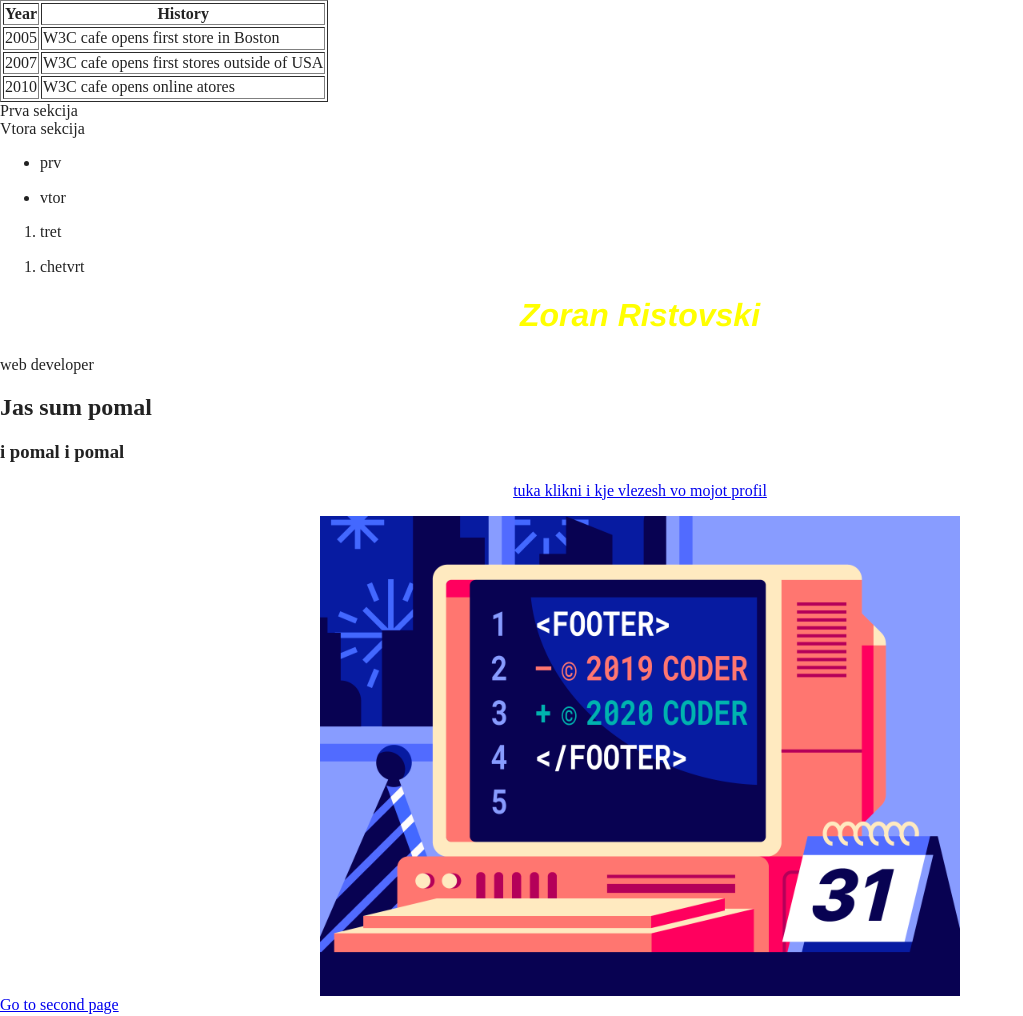
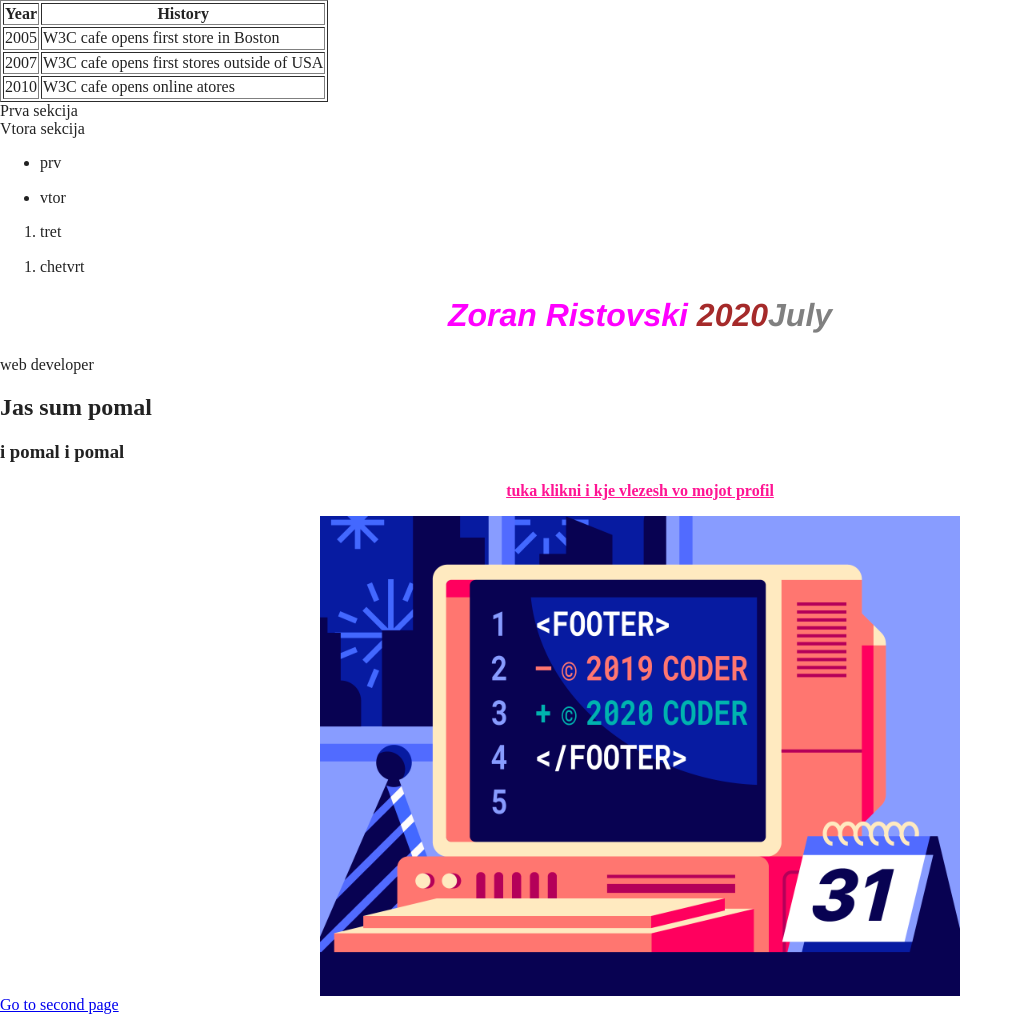
Before and after one commit to zoranrist/zoranrist, a website built with Parcel: page index.html in a window 1280 px wide. Shown: the top 1016 px of the page, without its empty margins (0-1023 px from the left). Built offline with nearby package versions, Linux system fonts and the light colour scheme.

Commit message:
selektori_i_psevdo_selektori

```diff
--- a/css/first.css
+++ b/css/first.css
@@ -6,6 +6,39 @@ h1 {
   font-style: italic;
   font-family: "Franklin Gothic Medium", "Arial Narrow", Arial, sans-serif;
   text-align: center;
+}
+
+h1 .inside {
+  color: brown;
+}
+
+h1.inside {
+  color: aqua;
+}
+
+h1 .inside .double-inside {
+  color: grey;
+}
+
+/* a:hover {
+  font-weight: bold;
+} */
+
+a:active {
+  font-weight: bold;
+}
+
+input:required {
+  border: 2px solid;
+}
+
+/* h1.inside.double-inside {
+  color: aqua;
+} */
+
+#main a {
+  font-weight: bold;
+  color: deeppink;
 }
 
 .second {
--- a/index.html
+++ b/index.html
@@ -62,13 +62,23 @@
         <li>chetvrt</li>
       </ol>
 
-      <h1 class="first second" id="firstID">Zoran Ristovski</h1>
+      <h1
+        class="first second inside double-inside"
+        id="firstID"
+        style="color: magenta;"
+      >
+        Zoran Ristovski
+        <span class="inside"
+          >2020<strong class="double-inside">July</strong></span
+        >
+      </h1>
+
       <p>web developer</p>
       <h2>Jas sum pomal</h2>
       <!-- Eve i za html eden komentar e takva e sintaksata na komentiranje -->
       <h3>i pomal i pomal</h3>
     </header>
-    <main style="text-align: center;">
+    <main id="main" style="text-align: center;">
       <a href="https://twitter.com/zoranrist" title="Mojot twitter"
         ><p>tuka klikni i kje vlezesh vo mojot profil</p></a
       >
```
Also changed, not shown: second.html (+2 -1 lines).
